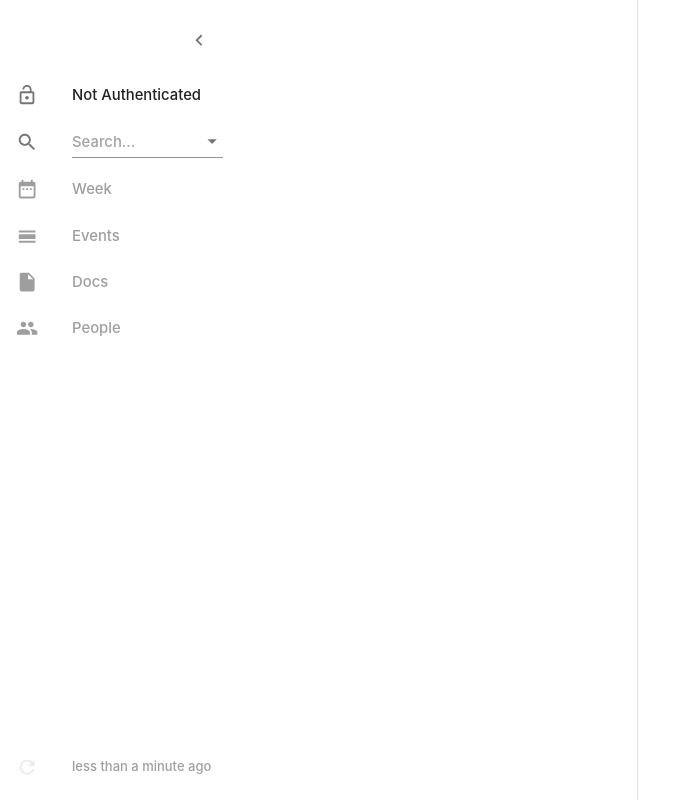
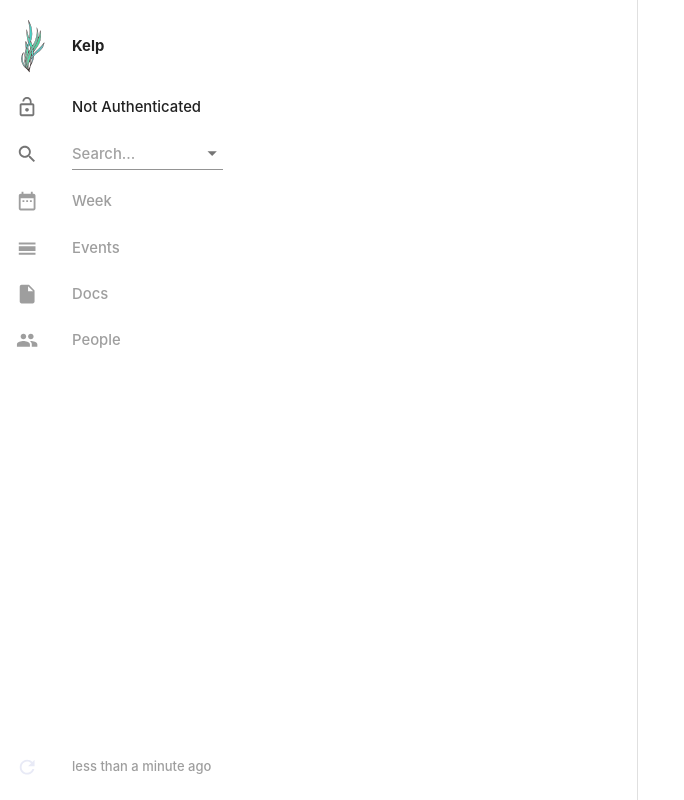
Before and after one commit to zamiang/kelp, a Next.js app: page /test-dashboard in a window 1280 px wide. Shown: the whole page, without its empty margins (0-684 px from the left). Built offline with nearby package versions, Linux system fonts and the light colour scheme; no server answers.

Commit message:
logo size

```diff
--- a/components/nav/left-drawer.tsx
+++ b/components/nav/left-drawer.tsx
@@ -1,14 +1,12 @@
 import { useAuth0 } from '@auth0/auth0-react';
 import Avatar from '@material-ui/core/Avatar';
 import Drawer from '@material-ui/core/Drawer';
-import IconButton from '@material-ui/core/IconButton';
 import List from '@material-ui/core/List';
 import ListItem from '@material-ui/core/ListItem';
 import ListItemIcon from '@material-ui/core/ListItemIcon';
 import ListItemText from '@material-ui/core/ListItemText';
 import { makeStyles } from '@material-ui/core/styles';
 import CalendarViewDayIcon from '@material-ui/icons/CalendarViewDay';
-import ChevronLeftIcon from '@material-ui/icons/ChevronLeft';
 import DateRangeIcon from '@material-ui/icons/DateRange';
 import ErrorOutlineIcon from '@material-ui/icons/ErrorOutline';
 import InsertDriveFileIcon from '@material-ui/icons/InsertDriveFile';
@@ -26,27 +24,6 @@ import RefreshButton from './refresh-button';
 import Search from './search';
 
 const useStyles = makeStyles((theme) => ({
-  toolbarIcon: {
-    display: 'flex',
-    alignItems: 'center',
-    justifyContent: 'flex-end',
-    padding: '0 8px',
-    ...theme.mixins.toolbar,
-  },
-  chevronRight: {
-    transform: 'rotate(180deg)',
-    transition: theme.transitions.create('transition', {
-      easing: theme.transitions.easing.sharp,
-      duration: theme.transitions.duration.enteringScreen,
-    }),
-  },
-  chevronLeft: {
-    transform: 'rotate(0deg)',
-    transition: theme.transitions.create('transition', {
-      easing: theme.transitions.easing.sharp,
-      duration: theme.transitions.duration.enteringScreen,
-    }),
-  },
   drawerPaper: {
     border: '0px',
     position: 'relative',
@@ -90,20 +67,11 @@ const useStyles = makeStyles((theme) => ({
     width: 22,
     height: 22,
   },
-}));
-
-/**
-const ListItem = styled(ListItem)((root: any) => ({
-  borderRadius: `0 ${root.theme.spacing(3)}px ${root.theme.spacing(3)}px 0`,
-  transition: root.theme.transitions.create('background', {
-    easing: root.theme.transitions.easing.sharp,
-    duration: root.theme.transitions.duration.enteringScreen,
-  }),
-  '&.Mui-selected': {
-    backgroundColor: root.theme.palette.secondary.main,
+  logo: {
+    width: 60,
+    marginLeft: -15,
   },
 }));
-*/
 
 export interface IProps {
   isOpen: boolean;
@@ -135,14 +103,13 @@ const LeftDrawer = (props: IProps) => {
       open={props.isOpen}
     >
       <List>
-        <ListItem className={classes.toolbarIcon}>
+        <ListItem>
           <ListItemIcon>
-            <IconButton onClick={props.isOpen ? props.handleDrawerClose : props.handleDrawerOpen}>
-              <ChevronLeftIcon
-                className={props.isOpen ? classes.chevronLeft : classes.chevronRight}
-              />
-            </IconButton>
+            <img className={classes.logo} src="/kelp.svg" />
           </ListItemIcon>
+          <ListItemText>
+            <b>Kelp</b>
+          </ListItemText>
         </ListItem>
         {isLoading && (
           <ListItem>
```
